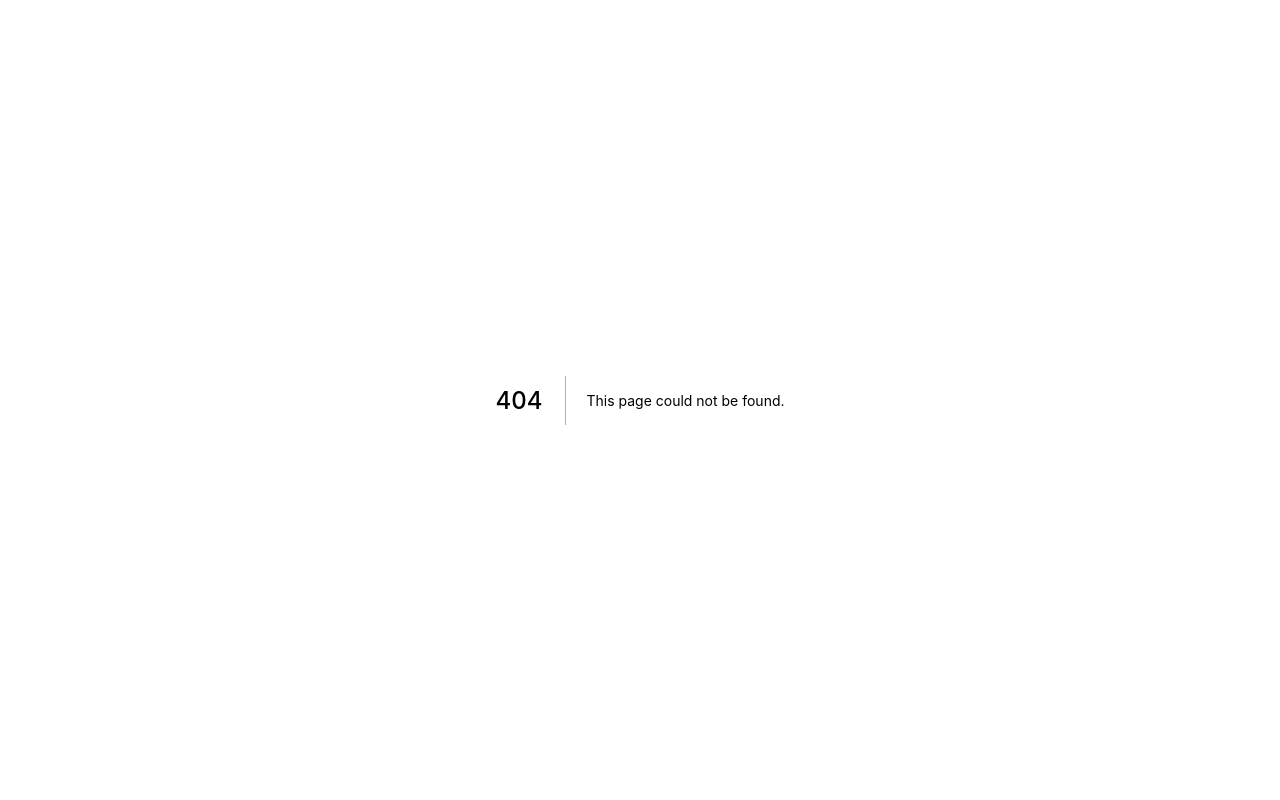
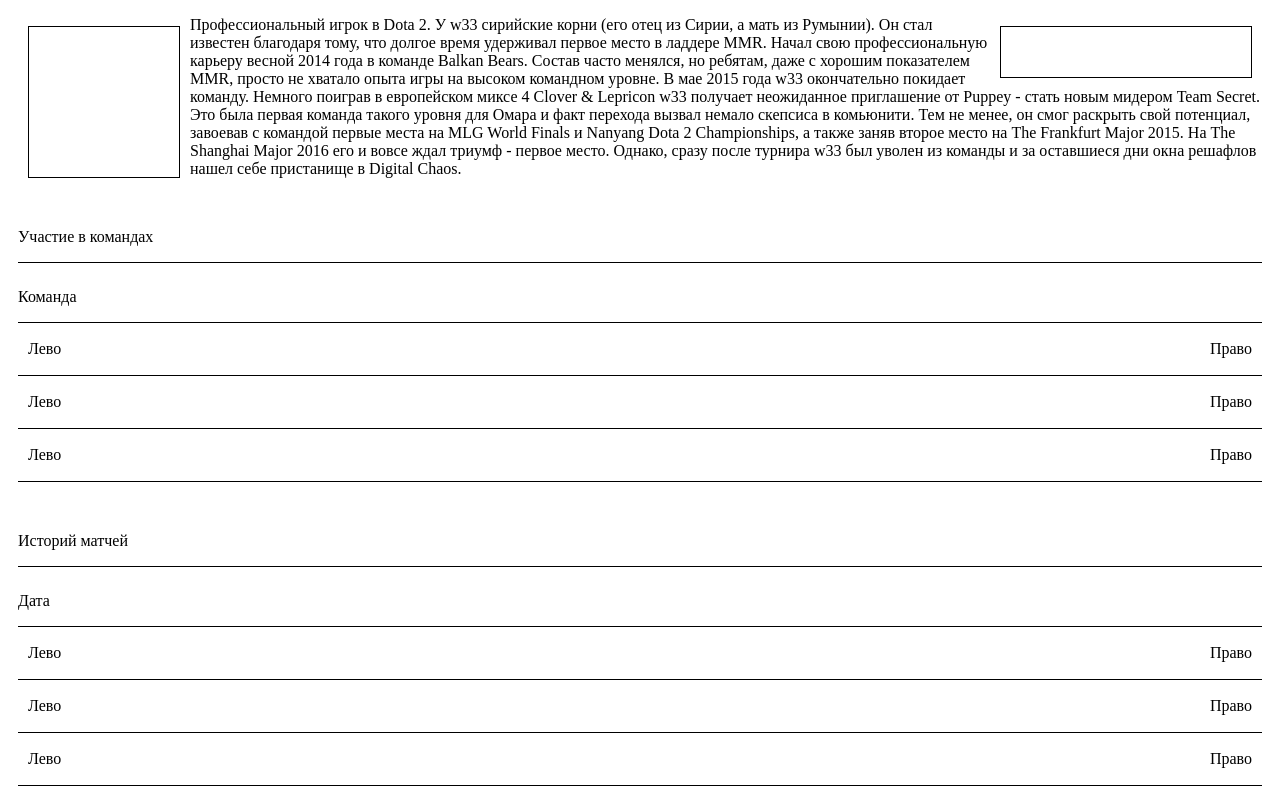
Before and after one commit to etroynov/ti, a Next.js app in the folder packages/site/: page /src/components/playerCard in a window 1280 px wide. Before the commit this address had no page. Built offline with nearby package versions, Linux system fonts and the light colour scheme.

Commit message:
EI-3. raw playerCard template

```diff
--- /dev/null
+++ b/packages/site/pages/src/components/playerCard.tsx
@@ -0,0 +1,102 @@
+/*
+ * dependencies
+ */
+import * as React from 'react';
+/*
+ * Components
+ */
+
+/*
+ * Styled Components
+ */
+import {
+	About,
+	Colum1,
+	Colum2,
+	Colum3,
+} from '../styledComponents/styledPlayerCard'
+/*
+ * Manually data
+ */
+/*
+ * Expo
+ */
+
+export default class App extends React.Component {
+
+	render() {
+		return (
+			<div style={{ margin: 10 }}>
+				<div style={{ float: 'left', margin: 10 }}>
+					<div style={{ border: '1px solid black', width: 150, height: 150 }}>
+					</div>
+				</div>
+				<div style={{ float: "right", margin: 10, }}>
+					<div style={{ border: '1px solid black', width: 250, height: 50 }}>
+					</div>
+				</div>
+				<div>
+					<p>
+							Профессиональный игрок в Dota 2. У w33 сирийские корни (его отец из Сирии, а мать из Румынии). Он стал известен благодаря тому, что долгое время удерживал первое место в ладдере MMR. Начал свою профессиональную карьеру весной 2014 года в команде Balkan Bears.
+							Состав часто менялся, но ребятам, даже с хорошим показателем MMR, просто не хватало опыта игры на высоком командном уровне. В мае 2015 года w33 окончательно покидает команду.
+							Немного поиграв в европейском миксе 4 Clover & Lepricon w33 получает неожиданное приглашение от Puppey - стать новым мидером Team Secret. Это была первая команда такого уровня для Омара и факт перехода вызвал немало скепсиса в комьюнити.
+							Тем не менее, он смог раскрыть свой потенциал, завоевав с командой первые места на MLG World Finals и Nanyang Dota 2 Championships, а также заняв второе место на The Frankfurt Major 2015.
+							На The Shanghai Major 2016 его и вовсе ждал триумф - первое место. Однако, сразу после турнира w33 был уволен из команды и за оставшиеся дни окна решафлов нашел себе пристанище в Digital Chaos.
+					</p>
+				</div>
+				<div style={{ marginTop: 50, borderBottom: '1px solid black'}}>
+					<p style={{ textAlign: 'left'}}>Участие в командах</p>
+				</div>
+				<div style={{ marginTop: 25, borderBottom: '1px solid black'}}>
+					<p style={{ textAlign: 'left'}}>Команда</p>
+				</div>
+				<div>
+					<div style={{ lineHeight: 2, borderBottom: '1px solid black'}}>
+						<div style={{ margin: 10,  display: 'inline-flex', width: '100%' ,justifyContent: 'space-between' }}>
+							<div style={{ flexGrow: 1 }}>Лево</div>
+							<div style={{ marginRight: 20 }}>Право</div>
+						</div>
+					</div>
+					<div style={{ lineHeight: 2, borderBottom: '1px solid black'}}>
+						<div style={{ margin: 10,  display: 'inline-flex', width: '100%' ,justifyContent: 'space-between' }}>
+							<div style={{ flexGrow: 1 }}>Лево</div>
+							<div style={{ marginRight: 20 }}>Право</div>
+						</div>
+					</div>
+					<div style={{ lineHeight: 2, borderBottom: '1px solid black'}}>
+						<div style={{ margin: 10,  display: 'inline-flex', width: '100%' ,justifyContent: 'space-between' }}>
+							<div style={{ flexGrow: 1 }}>Лево</div>
+							<div style={{ marginRight: 20 }}>Право</div>
+						</div>
+					</div>
+				</div>
+				<div style={{ marginTop: 50, borderBottom: '1px solid black'}}>
+					<p style={{ textAlign: 'left'}}>Историй матчей</p>
+				</div>
+				<div style={{ marginTop: 25, borderBottom: '1px solid black'}}>
+					<p style={{ textAlign: 'left'}}>Дата</p>
+				</div>
+				<div>
+					<div style={{ lineHeight: 2, borderBottom: '1px solid black'}}>
+						<div style={{ margin: 10,  display: 'inline-flex', width: '100%' ,justifyContent: 'space-between' }}>
+							<div style={{ flexGrow: 1 }}>Лево</div>
+							<div style={{ marginRight: 20 }}>Право</div>
+						</div>
+					</div>
+					<div style={{ lineHeight: 2, borderBottom: '1px solid black'}}>
+						<div style={{ margin: 10,  display: 'inline-flex', width: '100%' ,justifyContent: 'space-between' }}>
+							<div style={{ flexGrow: 1 }}>Лево</div>
+							<div style={{ marginRight: 20 }}>Право</div>
+						</div>
+					</div>
+					<div style={{ lineHeight: 2, borderBottom: '1px solid black'}}>
+						<div style={{ margin: 10,  display: 'inline-flex', width: '100%' ,justifyContent: 'space-between' }}>
+							<div style={{ flexGrow: 1 }}>Лево</div>
+							<div style={{ marginRight: 20 }}>Право</div>
+						</div>
+					</div>
+				</div>
+			</div>
+		);
+	}
+}
```
